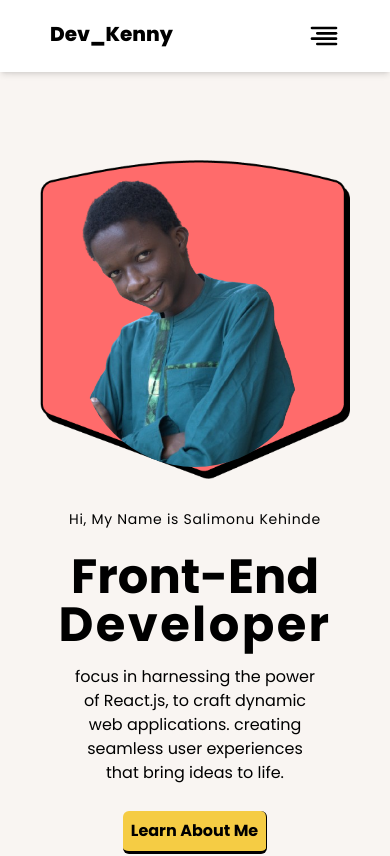
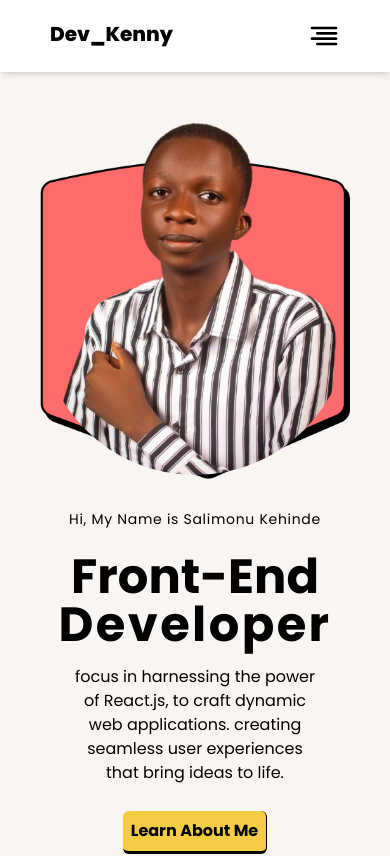
Before and after one commit to Dev-Kennyy/Kenny, a React (Vite) app: page / in a window 390 px wide. Shown: the top 856 px of the page. Built offline with nearby package versions, Linux system fonts and the light colour scheme.

Commit message:
Fixed Image

```diff
--- a/src/App.jsx
+++ b/src/App.jsx
@@ -49,7 +49,7 @@ function App() {
       </div>
 
       {/* ✅ Top padding to push down content below fixed header */}
-      <div className="space-y-10 pt-[120px]">
+      <div className="relative space-y-10 pt-[120px]">
         <FadeOnScroll>
           <Sect1 />
         </FadeOnScroll>
--- a/src/Section1/Intro.jsx
+++ b/src/Section1/Intro.jsx
@@ -3,7 +3,7 @@ import RightIntro from './RightIntro';
 
 function Intro() {
   return (
-    <div className="flex flex-wrap-reverse items-center justify-between gap-[30px] p-10 sm:flex-nowrap sm:px-[100px] sm:py-[120px]">
+    <div className="flex flex-wrap-reverse items-center justify-center gap-[30px] p-10 sm:flex-nowrap sm:justify-between sm:px-[100px] sm:py-[120px]">
       <LeftIntro />
       <RightIntro />
     </div>
--- a/src/Section1/RightIntro.jsx
+++ b/src/Section1/RightIntro.jsx
@@ -3,12 +3,12 @@ function RightIntro() {
     <div className="relative">
       <img src="Rectangle 1.png" width="" alt="" />
       <img
-        src="231A9607__2_-removebg-preview.png"
+        src="photo_2025-08-11_13-39-04-removebg-preview.png"
         alt=""
-        width="230px"
-        height="100px"
+        // width="230px"
+        // height="100px"
         className="absolute inset-0 m-auto rounded-full object-center"
-        style={{ top: 0, bottom: 50, left: 0, right: 0 }}
+        style={{ top: 0, bottom: 86, left: 0, right: 0 }}
       />
     </div>
   );
--- a/src/Section7/Sect7.jsx
+++ b/src/Section7/Sect7.jsx
@@ -5,7 +5,7 @@ import { FaLinkedin } from 'react-icons/fa';
 
 function Sect7() {
   return (
-    <div className="align-center mt-36 flex w-full flex-col items-center justify-between gap-5 bg-white p-5 shadow shadow-orange-50 sm:flex-row">
+    <div className="align-center sticky bottom-0 mt-36 flex w-full flex-col items-center justify-between gap-5 bg-white p-5 shadow shadow-orange-50 sm:flex-row">
       <div>©️Kehinde Salimonu</div>
       <div className="flex">
         <ul className="flex gap-4">
```
Also changed, not shown: public/photo_2025-08-11_13-39-04-removebg-preview.png (added), public/photo_2025-08-11_13-39-04.jpg (added).
